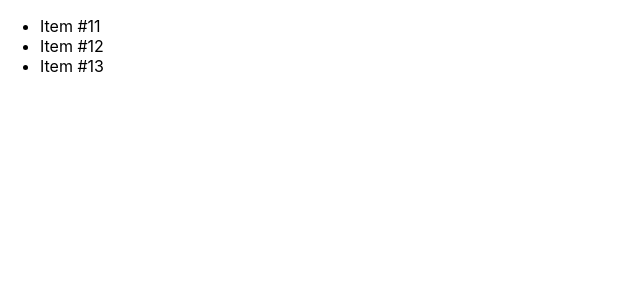
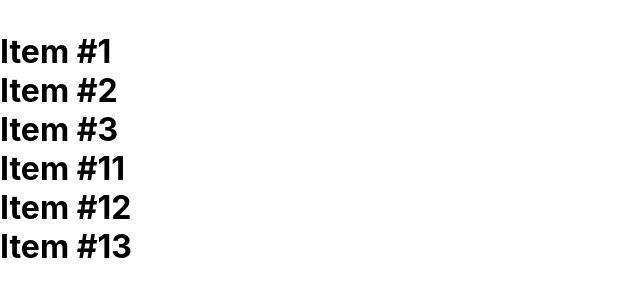
Before and after one commit to David-Pires/React-Exercises, a Next.js app: page /basicos/componenteComFilho in a window 1280 px wide. Shown: the top 300 px of the page, without its empty margins (0-640 px from the left). Built offline with nearby package versions, Linux system fonts and the light colour scheme.

Commit message:
props com children

```diff
--- a/components/Item.jsx
+++ b/components/Item.jsx
@@ -1,6 +1,8 @@
 export default function Item(props) {
   return (
-    <li>{props.conteudo}</li>
+    <li >
+    {props.conteudo}
+    </li>
 
   );
 }
--- a/components/Lista.jsx
+++ b/components/Lista.jsx
@@ -1,7 +1,14 @@
 export default function Lista(props) {
   return (
-    <ul>
-      {props.children}
-    </ul>
+    <div>
+      <h1>
+        <ul style={{
+          listStyle: "none",
+          padding: 0,
+        }}>
+        {props.children}
+        </ul>
+      </h1>
+    </div>
   );
 }
--- a/pages/basicos/componenteComFilho.jsx
+++ b/pages/basicos/componenteComFilho.jsx
@@ -5,6 +5,9 @@ export default function componenteComFilhos() {
   return (
     <div>
       <Lista>
+        <Item conteudo="Item #1" />
+        <Item conteudo="Item #2" />
+        <Item conteudo="Item #3" />
         <Item conteudo="Item #11" />
         <Item conteudo="Item #12" />
         <Item conteudo="Item #13" />
```
